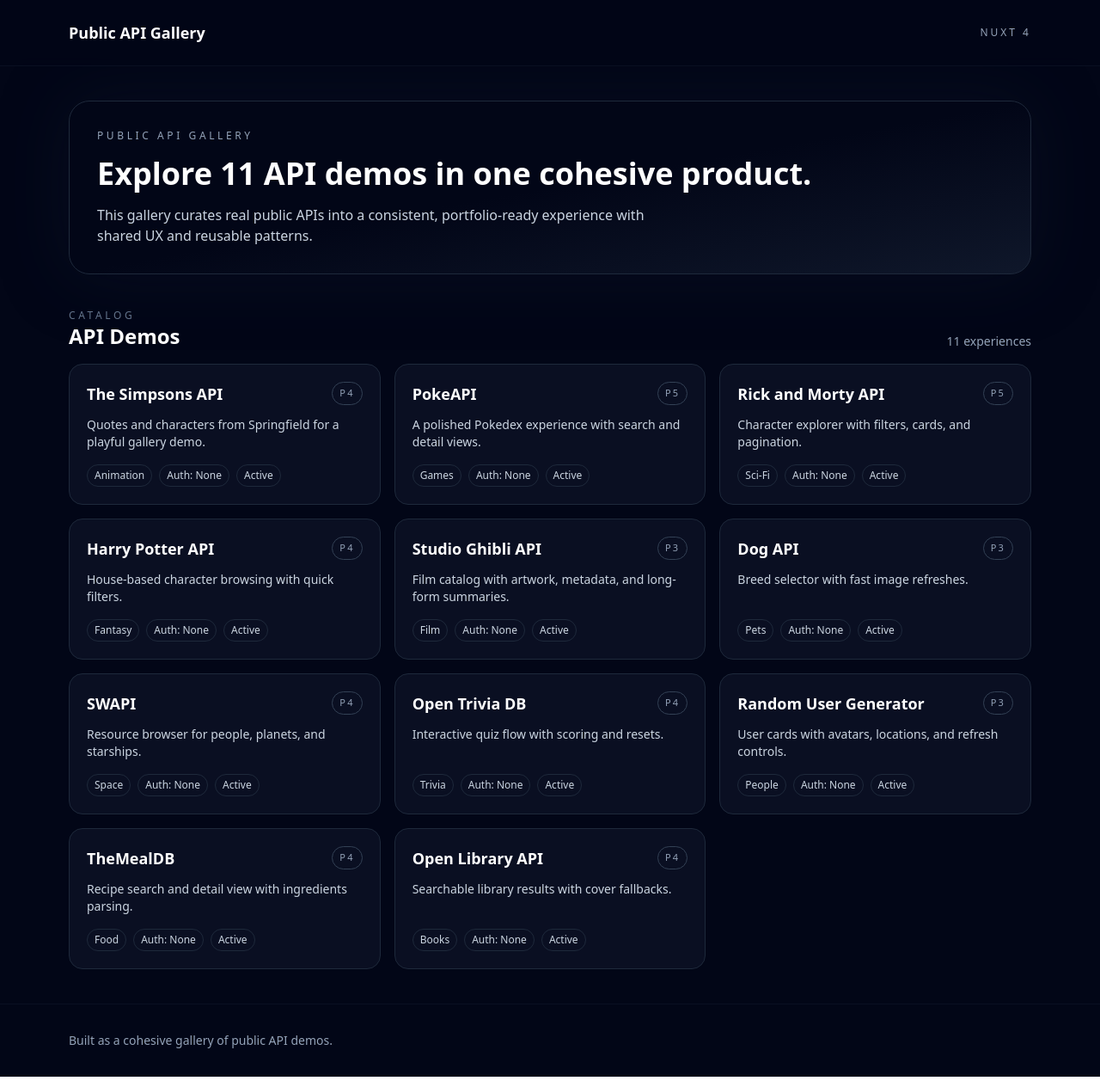
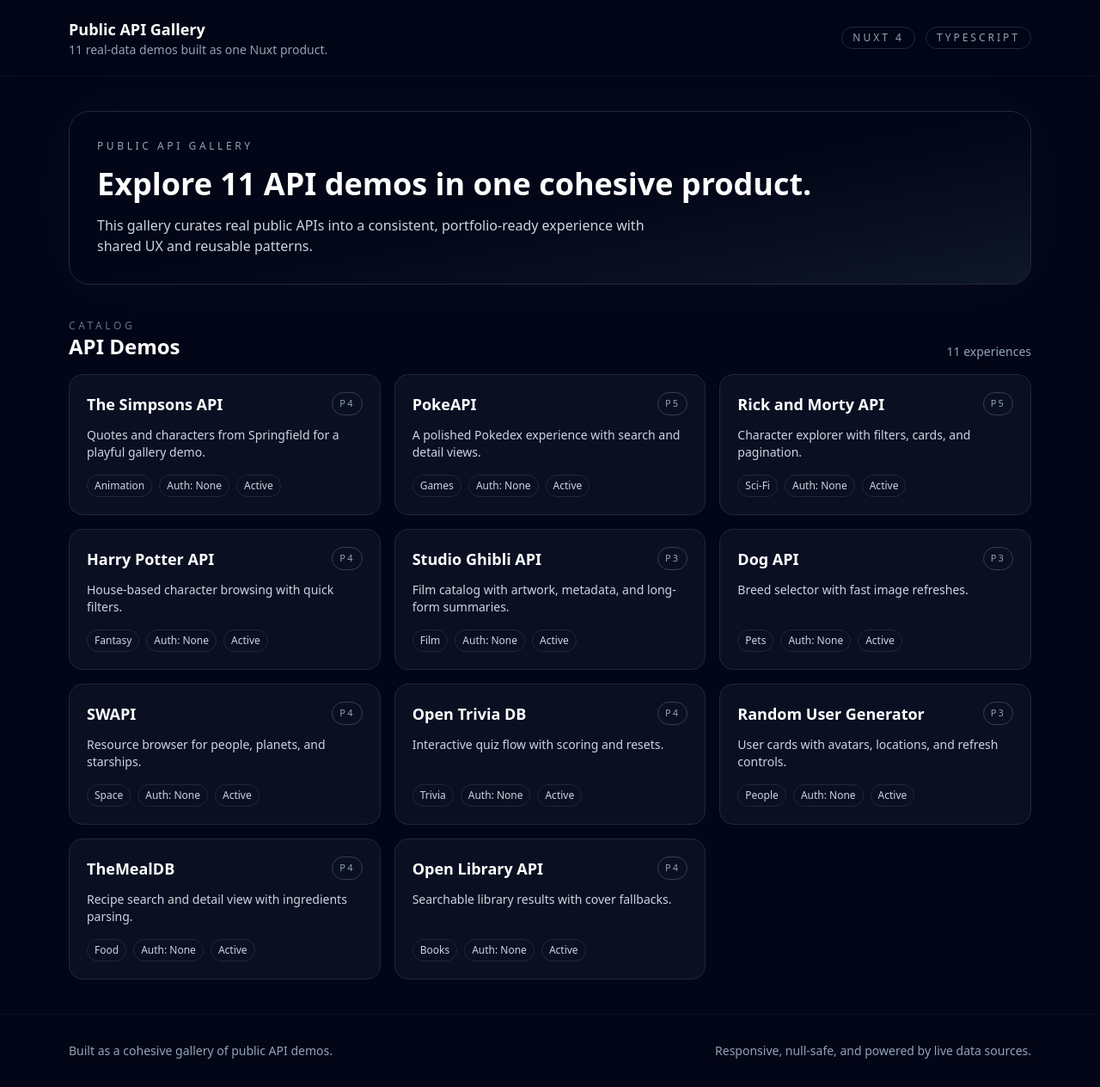
Before and after one commit to kevincarcache/public-api-gallery-nuxt-challenge, a Nuxt app: page / in a window 1280 px wide. Shown: the whole page at 86% size. Built offline with nearby package versions, Linux system fonts and the light colour scheme.

Commit message:
feat(m10): final polish pass

```diff
--- a/app/components/common/FilterBar.vue
+++ b/app/components/common/FilterBar.vue
@@ -1,5 +1,5 @@
 <template>
-  <div class="flex flex-wrap items-center gap-3 rounded-2xl border border-slate-800 bg-slate-900/60 px-4 py-3">
+  <div class="flex flex-wrap items-center gap-3 rounded-2xl border border-slate-800 bg-slate-900/60 px-4 py-3 [&>*]:w-full md:[&>*]:w-auto">
     <slot />
   </div>
 </template>
--- a/app/components/common/SearchBar.vue
+++ b/app/components/common/SearchBar.vue
@@ -15,8 +15,8 @@
 </script>
 
 <template>
-  <div class="flex items-center gap-3 rounded-2xl border border-slate-800 bg-slate-900/60 px-4 py-3">
-    <span class="text-xs uppercase tracking-[0.3em] text-slate-500">Search</span>
+  <div class="flex w-full items-center gap-3 rounded-2xl border border-slate-800 bg-slate-900/60 px-4 py-3">
+    <span class="shrink-0 text-xs uppercase tracking-[0.3em] text-slate-500">Search</span>
     <input
       class="w-full bg-transparent text-sm text-slate-100 placeholder:text-slate-500 focus:outline-none"
       :placeholder="props.placeholder ?? 'Search by name'"
--- a/app/components/layout/AppFooter.vue
+++ b/app/components/layout/AppFooter.vue
@@ -1,7 +1,8 @@
 <template>
   <footer class="border-t border-slate-900/60">
-    <div class="mx-auto w-full max-w-6xl px-4 py-8 text-sm text-slate-400">
-      Built as a cohesive gallery of public API demos.
+    <div class="mx-auto flex w-full max-w-6xl flex-col gap-2 px-4 py-8 text-sm text-slate-400 sm:flex-row sm:items-center sm:justify-between">
+      <p>Built as a cohesive gallery of public API demos.</p>
+      <p>Responsive, null-safe, and powered by live data sources.</p>
     </div>
   </footer>
 </template>
--- a/app/components/layout/AppHeader.vue
+++ b/app/components/layout/AppHeader.vue
@@ -1,10 +1,17 @@
 <template>
   <header class="border-b border-slate-900/60 bg-slate-950/80 backdrop-blur">
-    <div class="mx-auto flex w-full max-w-6xl items-center justify-between px-4 py-6">
-      <NuxtLink class="text-lg font-semibold text-white" to="/">
-        Public API Gallery
-      </NuxtLink>
-      <span class="text-xs uppercase tracking-[0.25em] text-slate-400">Nuxt 4</span>
+    <div class="mx-auto flex w-full max-w-6xl flex-col gap-3 px-4 py-5 sm:flex-row sm:items-center sm:justify-between">
+      <div>
+        <NuxtLink class="text-lg font-semibold text-white" to="/">
+          Public API Gallery
+        </NuxtLink>
+        <p class="text-sm text-slate-400">11 real-data demos built as one Nuxt product.</p>
+      </div>
+
+      <div class="flex items-center gap-3 text-xs uppercase tracking-[0.25em] text-slate-400">
+        <span class="rounded-full border border-slate-800 px-3 py-1">Nuxt 4</span>
+        <span class="rounded-full border border-slate-800 px-3 py-1">TypeScript</span>
+      </div>
     </div>
   </header>
 </template>
--- a/app/components/layout/PageContainer.vue
+++ b/app/components/layout/PageContainer.vue
@@ -1,5 +1,5 @@
 <template>
-  <main class="mx-auto w-full max-w-6xl px-4 py-10">
+  <main class="mx-auto w-full max-w-6xl px-4 py-8 sm:py-10">
     <slot />
   </main>
 </template>
--- a/app/pages/index.vue
+++ b/app/pages/index.vue
@@ -1,5 +1,10 @@
 <script setup lang="ts">
 import { apiCatalog } from '~/data/api-catalog'
+
+useSeoMeta({
+  title: 'Public API Gallery',
+  description: 'A cohesive Nuxt gallery of 11 public API demos with real data, reusable UI patterns, and responsive interactions.'
+})
 </script>
 
 <template>
--- a/nuxt.config.ts
+++ b/nuxt.config.ts
@@ -3,5 +3,20 @@
   compatibilityDate: '2025-07-15',
   devtools: { enabled: true },
   modules: ['@nuxtjs/tailwindcss'],
-  css: ['~/assets/css/tailwind.css']
+  css: ['~/assets/css/tailwind.css'],
+  app: {
+    head: {
+      titleTemplate: '%s',
+      meta: [
+        {
+          name: 'viewport',
+          content: 'width=device-width, initial-scale=1'
+        },
+        {
+          name: 'theme-color',
+          content: '#020617'
+        }
+      ]
+    }
+  }
 })
```
Also changed, not shown: 1 other file (tests, documents, lock files or other folders).
